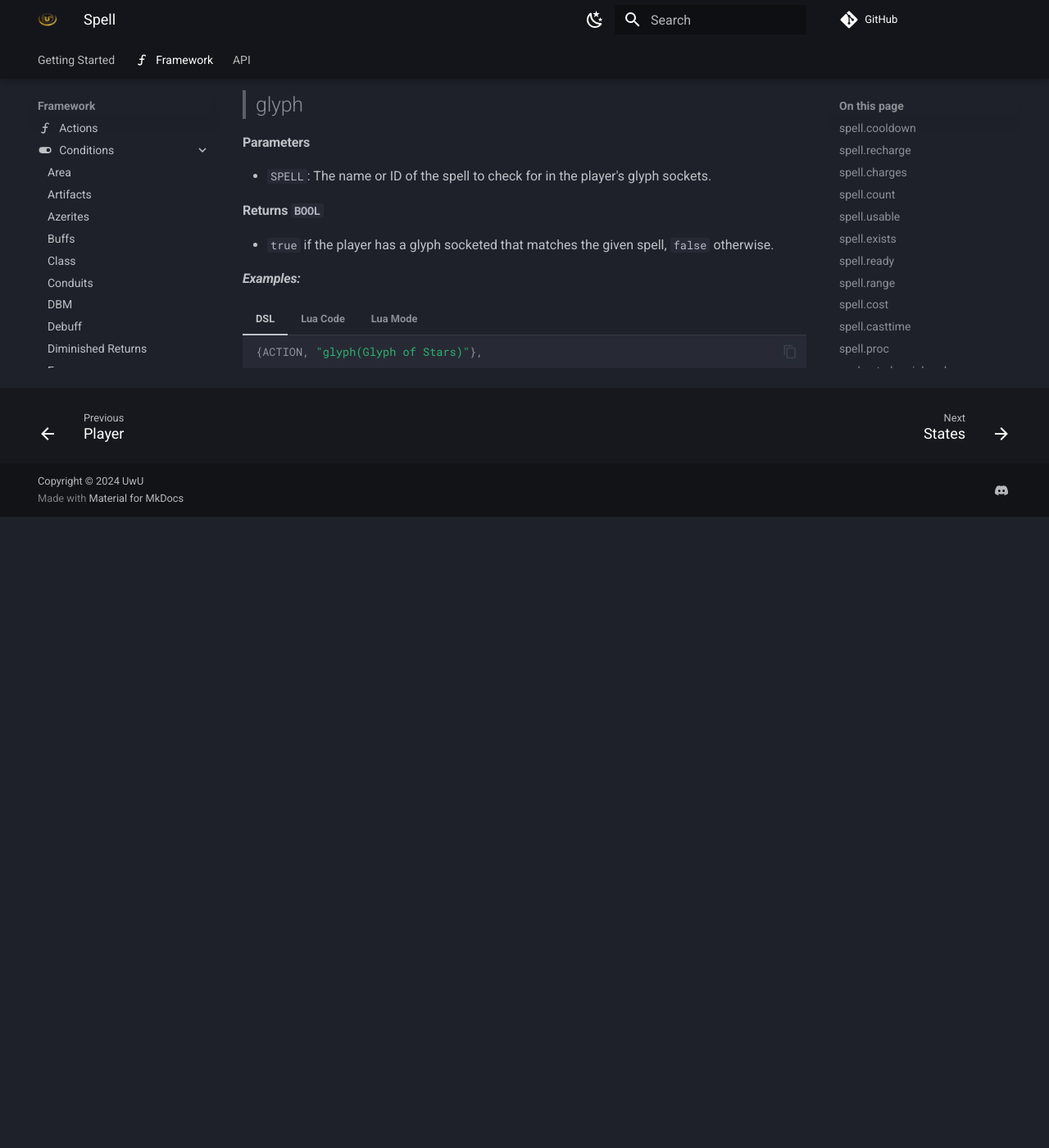
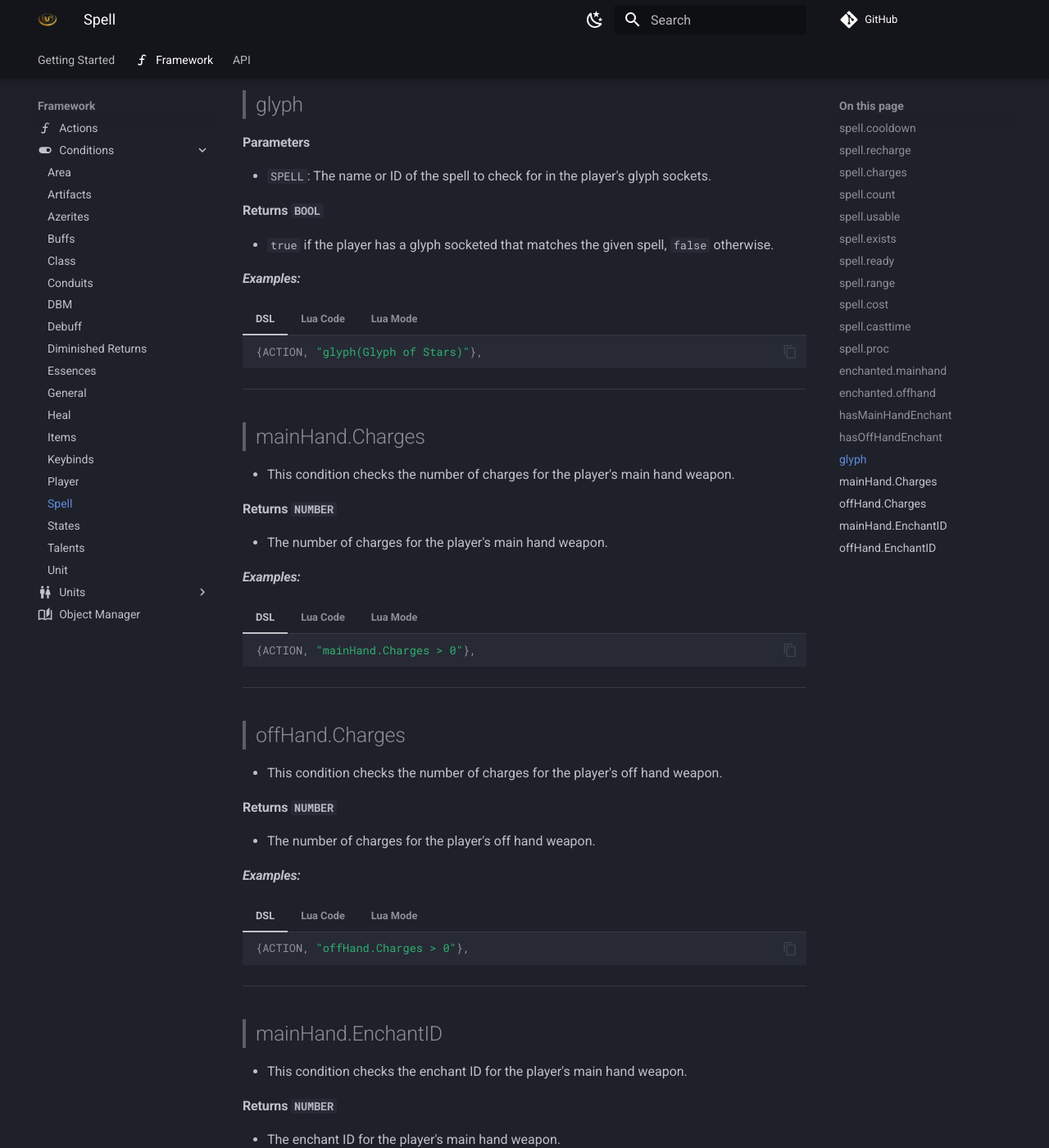
Before and after one commit to DimaSheiko/apep-docs, an MkDocs documentation site: the page built from docs/framework/conditions/spell.md, in a window 1280 px wide and 1400 px high, scrolled down 6501 px. Shown: the whole window at 82% size. Built offline with MkDocs 1.6.1 and Material for MkDocs 9.7.7, drawn with Linux system fonts in a browser that asks for light colours; comment, search, counter and statistics services are not loaded; before the commit the page ends 7131 px from its top, so only the background shows below that; some of the changed text lies outside the part shown.

Commit message:
Add API documentation for main hand and off hand charges and enchant IDs with usage examples in DSL and Lua

````diff
--- a/docs/framework/conditions/spell.md
+++ b/docs/framework/conditions/spell.md
@@ -516,3 +516,123 @@
     ```lua
     PLAYER:Glyph("Glyph of Stars")
     ```
+
+---
+
+> ## mainHand.Charges
+
+-   This condition checks the number of charges for the player's main hand weapon.
+
+#### Returns `NUMBER`
+
+-   The number of charges for the player's main hand weapon.
+
+#### _Examples:_
+
+=== "DSL"
+
+    ```lua
+    {ACTION, "mainHand.Charges > 0"},
+    ```
+
+=== "Lua Code"
+
+    ```lua
+    _A.DSL:Get("mainHand.Charges")()
+    ```
+
+=== "Lua Mode"
+
+    ```lua
+    PLAYER:MainHandCharges() > 0
+    ```
+
+---
+
+> ## offHand.Charges
+
+-   This condition checks the number of charges for the player's off hand weapon.
+
+#### Returns `NUMBER`
+
+-   The number of charges for the player's off hand weapon.
+
+#### _Examples:_
+
+=== "DSL"
+
+    ```lua
+    {ACTION, "offHand.Charges > 0"},
+    ```
+
+=== "Lua Code"
+
+    ```lua
+    _A.DSL:Get("offHand.Charges")()
+    ```
+
+=== "Lua Mode"
+
+    ```lua
+    PLAYER:OffHandCharges() > 0
+    ```
+
+---
+
+> ## mainHand.EnchantID
+
+-   This condition checks the enchant ID for the player's main hand weapon.
+
+#### Returns `NUMBER`
+
+-   The enchant ID for the player's main hand weapon.
+
+#### _Examples:_
+
+=== "DSL"
+
+    ```lua
+    {ACTION, "mainHand.EnchantID > 0"},
+    ```
+
+=== "Lua Code"
+
+    ```lua
+    _A.DSL:Get("mainHand.EnchantID")()
+    ```
+
+=== "Lua Mode"
+
+    ```lua
+    PLAYER:MainHandEnchantID() > 0
+    ```
+
+---
+
+> ## offHand.EnchantID
+
+-   This condition checks the enchant ID for the player's off hand weapon.
+
+#### Returns `NUMBER`
+
+-   The enchant ID for the player's off hand weapon.
+
+#### _Examples:_
+
+=== "DSL"
+
+    ```lua
+    {ACTION, "offHand.EnchantID > 0"},
+    ```
+
+=== "Lua Code"
+
+    ```lua
+    _A.DSL:Get("offHand.EnchantID")()
+    ```
+
+=== "Lua Mode"
+
+    ```lua
+    PLAYER:OffHandEnchantID() > 0
+    ```
````
